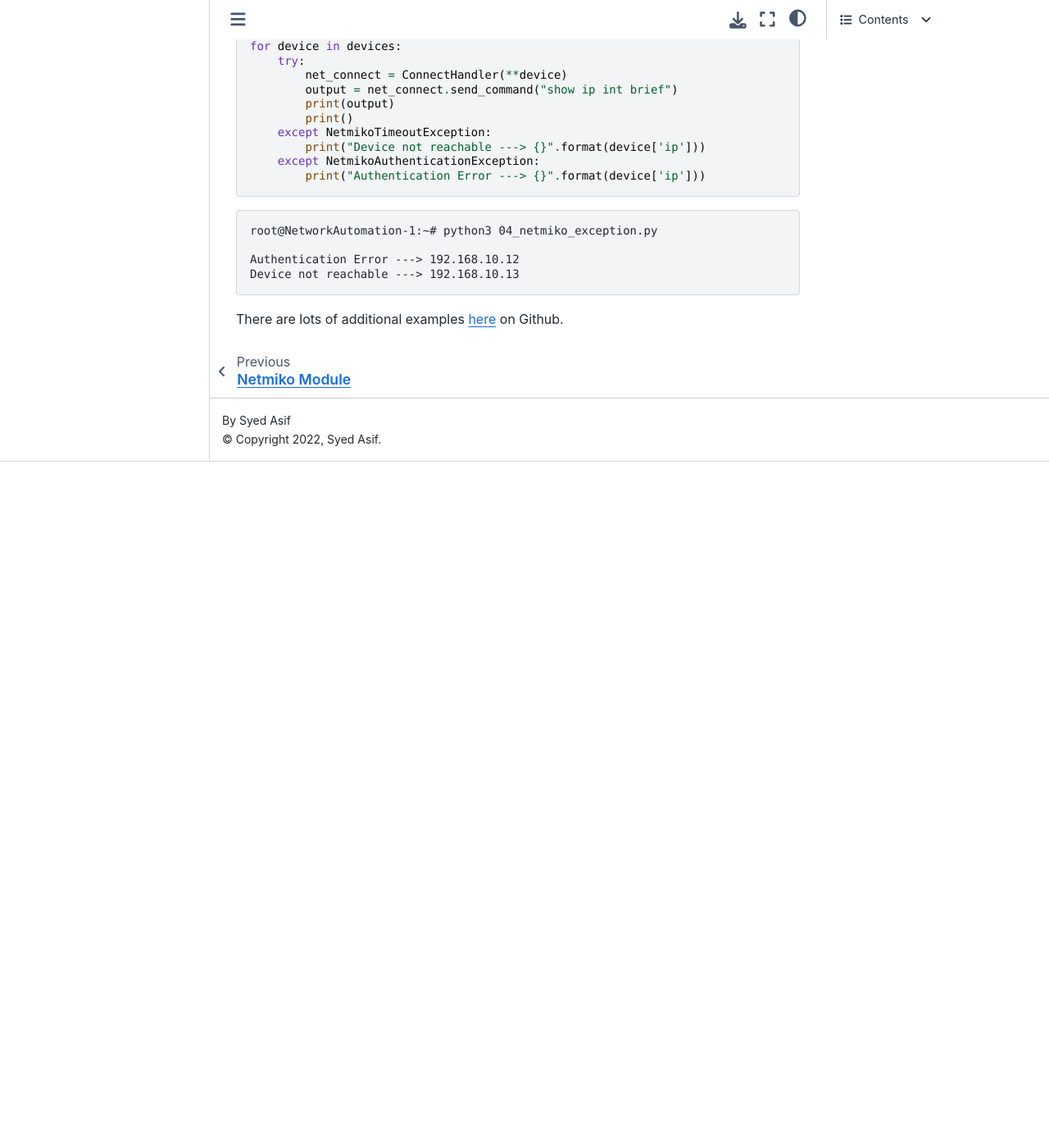
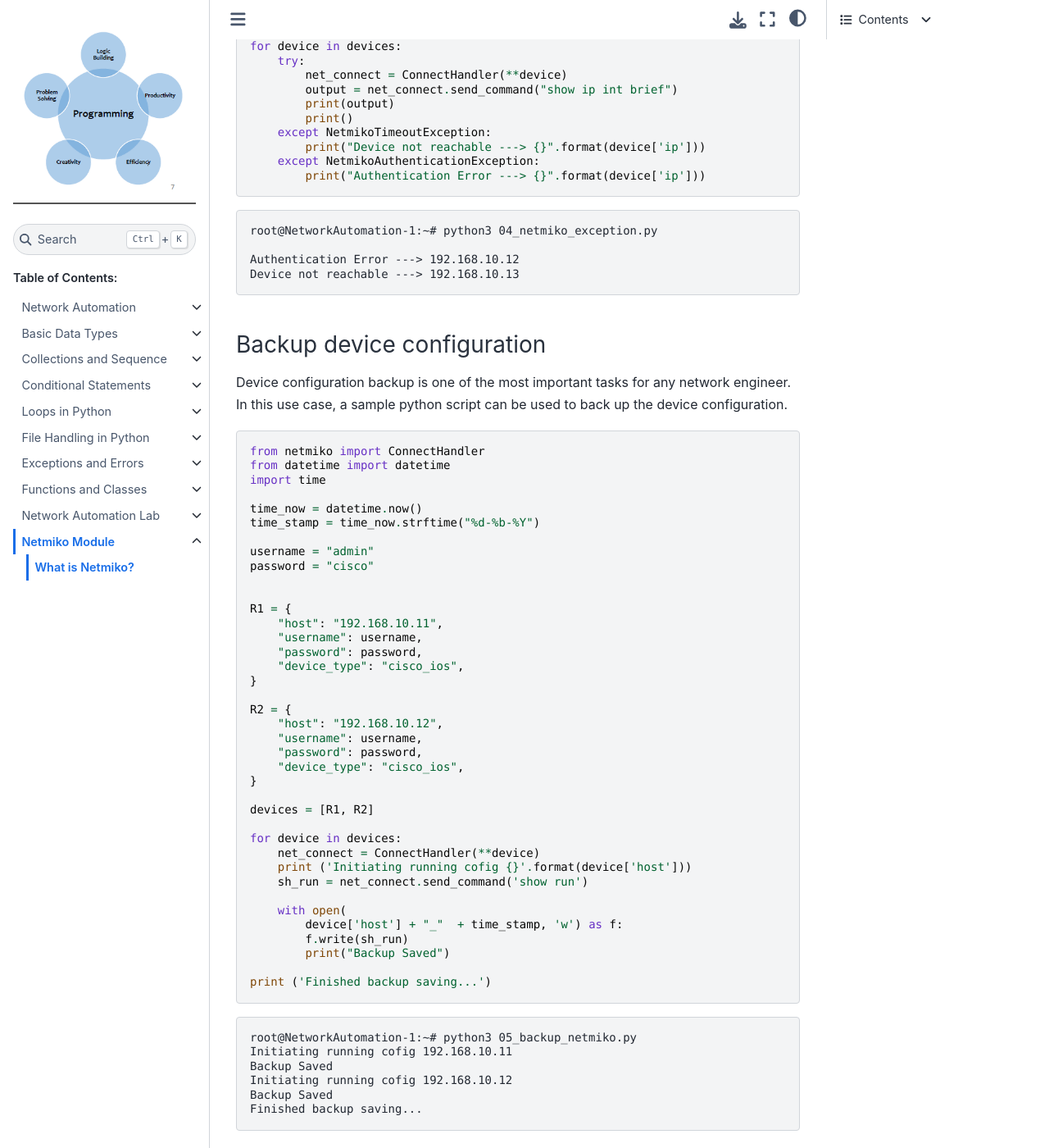
Before and after one commit to sydasif/python-book, a Sphinx documentation site: the page built from docs/source/10_netmiko/01_netmiko.md, in a window 1280 px wide and 1400 px high, scrolled down 4421 px. Shown: the whole window at 82% size. Built offline with Sphinx 7.4.7 and the Sphinx Book theme 1.1.4, drawn with Linux system fonts in a browser that asks for light colours; before the commit the page ends 4984 px from its top, so only the background shows below that.

Commit message:
update netmiko

````diff
--- a/docs/source/10_netmiko/01_netmiko.md
+++ b/docs/source/10_netmiko/01_netmiko.md
@@ -240,4 +240,58 @@
 Device not reachable ---> 192.168.10.13
 ```
 
+### Backup device configuration
+
+Device configuration backup is one of the most important tasks for any network engineer. In this use case, a sample python script can be used to back up the device configuration.
+
+```py
+from netmiko import ConnectHandler
+from datetime import datetime
+import time
+
+time_now = datetime.now()
+time_stamp = time_now.strftime("%d-%b-%Y")
+
+username = "admin"
+password = "cisco"
+
+
+R1 = {
+    "host": "192.168.10.11",
+    "username": username,
+    "password": password,
+    "device_type": "cisco_ios",
+}
+
+R2 = {
+    "host": "192.168.10.12",
+    "username": username,
+    "password": password,
+    "device_type": "cisco_ios",
+}
+
+devices = [R1, R2]
+
+for device in devices:
+    net_connect = ConnectHandler(**device)
+    print ('Initiating running cofig {}'.format(device['host']))
+    sh_run = net_connect.send_command('show run')
+
+    with open(
+        device['host'] + "_"  + time_stamp, 'w') as f:
+        f.write(sh_run)
+        print("Backup Saved")
+
+print ('Finished backup saving...')
+```
+
+```console
+root@NetworkAutomation-1:~# python3 05_backup_netmiko.py
+Initiating running cofig 192.168.10.11
+Backup Saved
+Initiating running cofig 192.168.10.12
+Backup Saved
+Finished backup saving...
+```
+
 There are lots of additional examples [here](https://github.com/ktbyers/netmiko/blob/develop/EXAMPLES.md) on Github.
````
